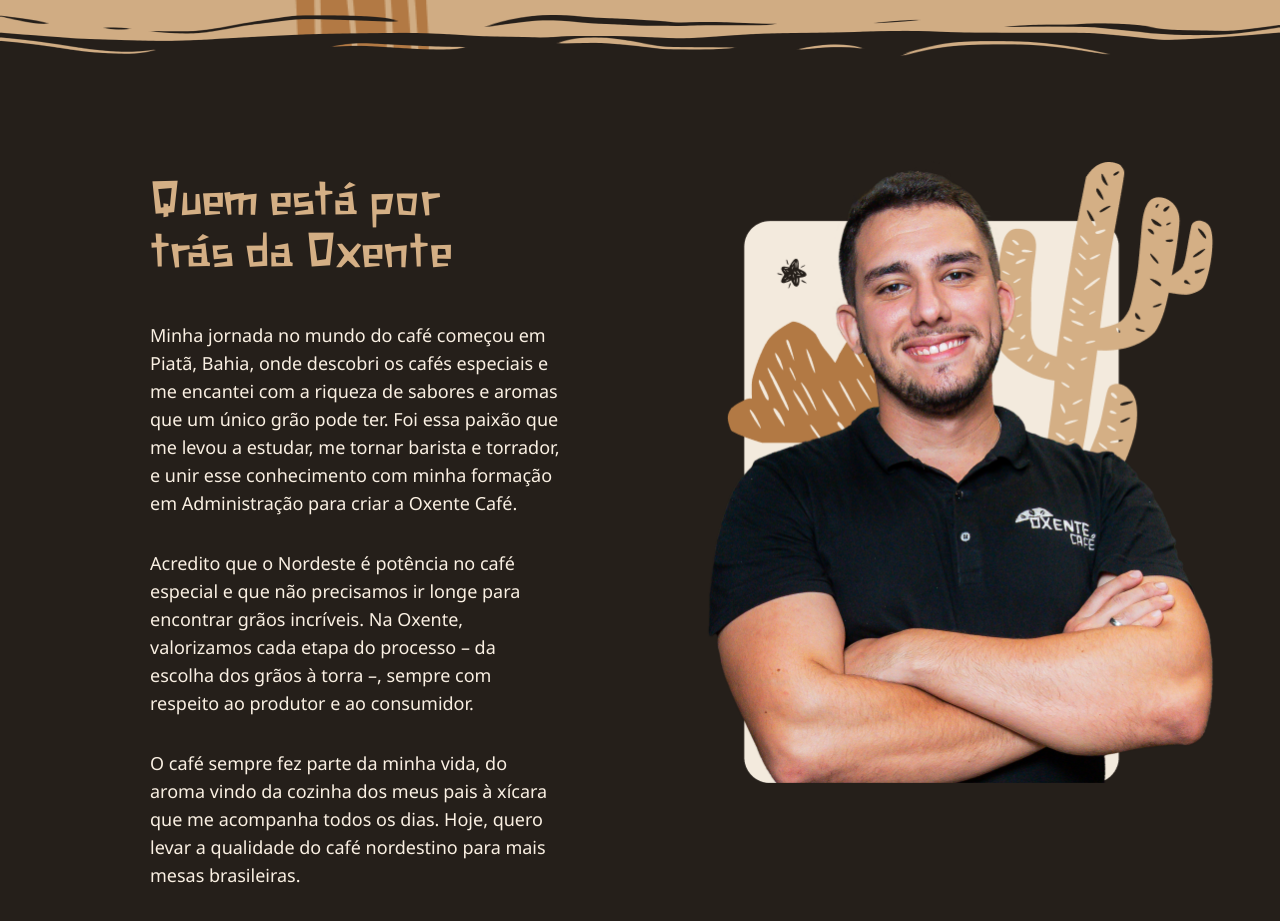
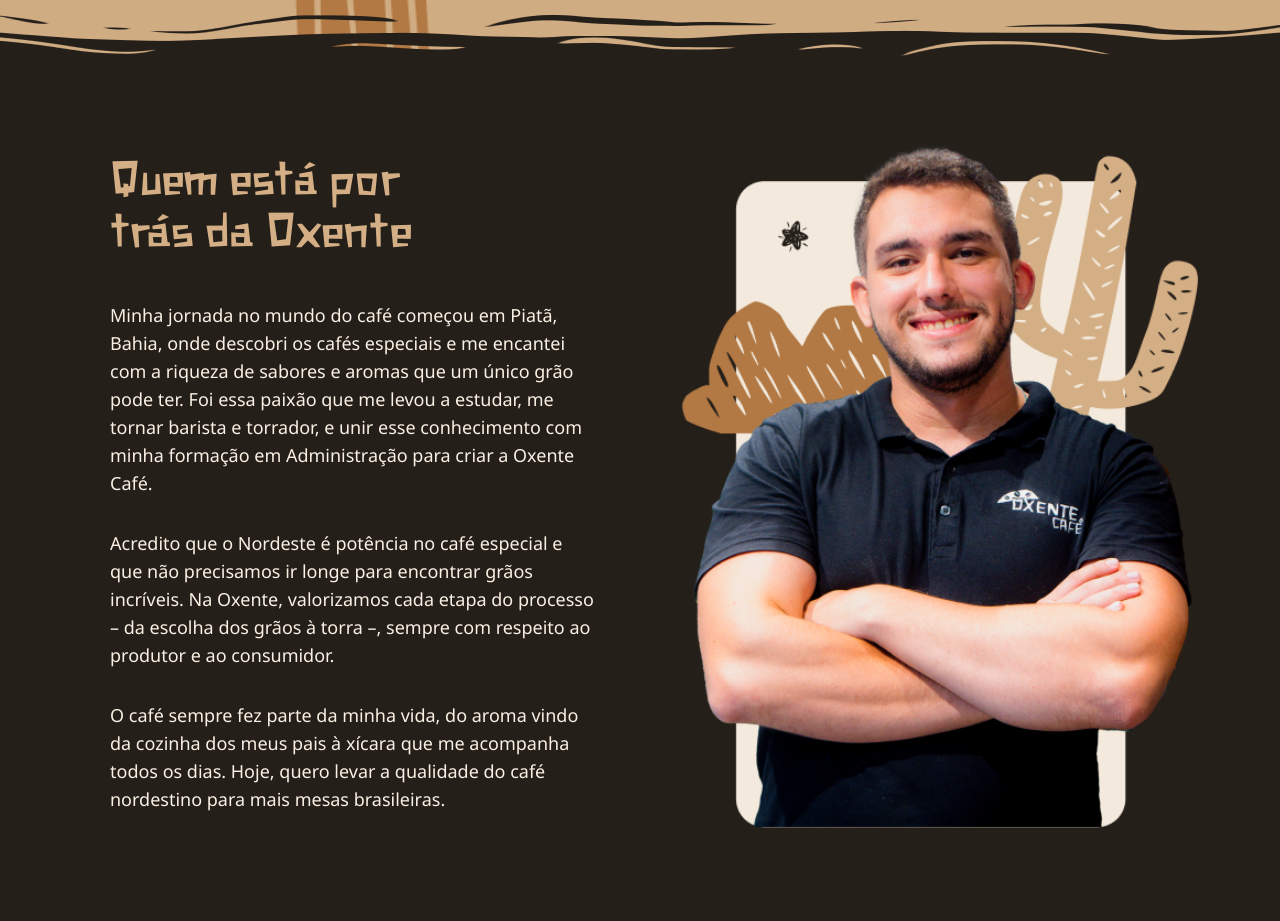
Before and after one commit to viictorcamposs/oxente-cafe, a Next.js app: page /sobre-nos in a window 1280 px wide. Shown: the part 2900-3821 px from the top of the page. Built offline with nearby package versions, Linux system fonts and the light colour scheme.

Commit message:
fix: adjust owner's photo

```diff
--- a/src/sections/sobre-nos/Bento.tsx
+++ b/src/sections/sobre-nos/Bento.tsx
@@ -3,17 +3,17 @@
 export default function Bento() {
   return (
     <section className="pt-6 overflow-hidden lg:pt-20 pb-20 lg:pb-32 px-5 bg-[#251F1A]">
-      <div className="space-y-12 lg:flex lg:justify-between max-w-[1060px] mx-auto">
+      <div className="space-y-12 lg:space-y-0 lg:grid lg:grid-cols-2 max-w-[1060px] mx-auto">
         <Image
-          width={437}
-          height={444}
+          width={526}
+          height={651}
           quality={100}
-          src="/assets/patrao.png"
+          src="/assets/patrao-2.png"
           alt="Bento, fundador do Oxente Café"
-          className="mx-auto lg:mx-0 lg:w-[635px] lg:h-[646px] lg:order-2 lg:translate-x-[100px]"
+          className="w-full mx-auto lg:mx-0 lg:min-w-[526px] lg:translate-x-10 lg:order-2"
         />
 
-        <div className="w-full max-w-[350px] lg:max-w-[412px] space-y-10 mx-auto lg:mx-0 lg:translate-y-10 lg:translate-x-10">
+        <div className="w-full max-w-[350px] lg:max-w-[486px] space-y-10 mx-auto lg:mx-0 lg:translate-y-5">
           <h2 className="font-primary text-[42px]/[42px] lg:text-[52px]/[52px] -tracking-[0.84px] lg:-tracking-[1.04px] text-[#D4AF85]">
             <span className="block max-w-[300px] lg:max-w-[360px]">
               Quem está por <span className="lg:block">trás da Oxente</span>
```
Also changed, not shown: public/assets/patrao-2.png (added), public/assets/patrao.png.
